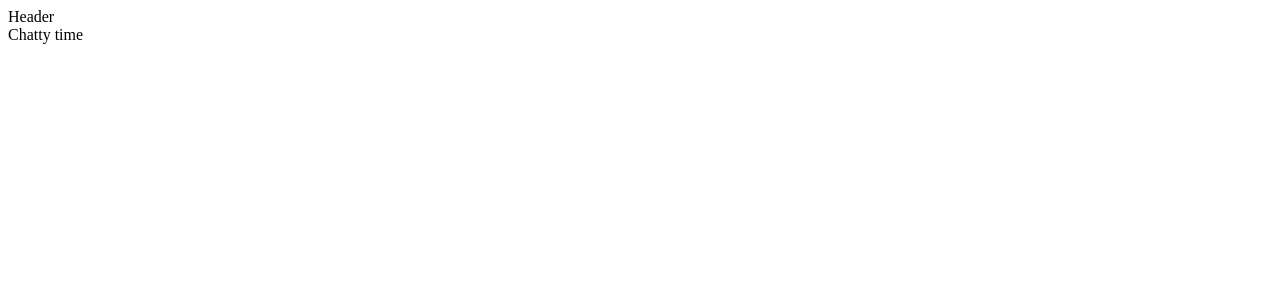
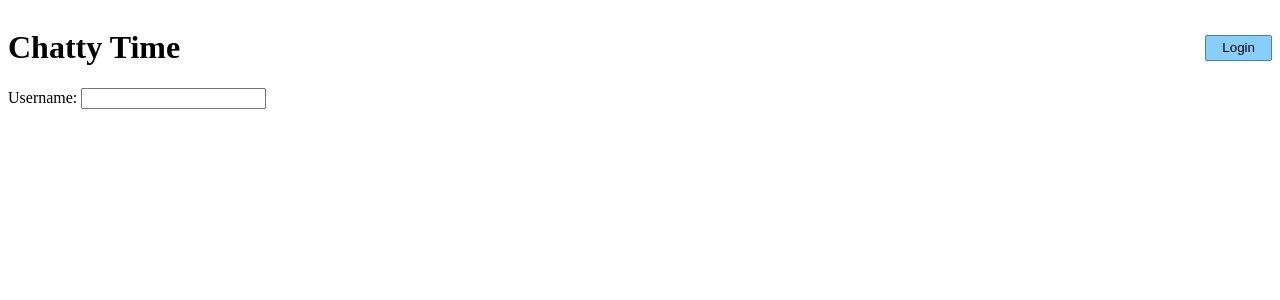
Before and after one commit to jamesdebnam/chat-room, a React (Create React App) app in the folder client/: page /#/login in a window 1280 px wide. Shown: the top 300 px of the page. Built offline with nearby package versions, Linux system fonts and the light colour scheme.

Commit message:
set up basic login functionality

```diff
--- a/client/src/components/App/App.js
+++ b/client/src/components/App/App.js
@@ -1,11 +1,19 @@
 import React from "react";
+import { Switch, Route } from "react-router-dom";
+
 import Header from "../Header/Header";
+import Login from "../Login/Login";
 
 export default function App() {
   return (
     <div>
       <Header />
-      Chatty time
+      <Switch>
+        <Route path="/login">
+          <Login />
+        </Route>
+        <Route path="/posts"></Route>
+      </Switch>
     </div>
   );
 }
--- /dev/null
+++ b/client/src/components/Header/Header.css
@@ -0,0 +1,10 @@
+.header {
+  display: flex;
+  justify-content: space-between;
+  align-items: center;
+}
+
+.nav-item {
+  text-decoration: none;
+  color: black;
+}
--- a/client/src/components/Header/Header.js
+++ b/client/src/components/Header/Header.js
@@ -1,5 +1,16 @@
 import React from "react";
+import { Link } from "react-router-dom";
+
+import LoginLink from "../LoginLink/LoginLink";
+import "./Header.css";
 
 export default function Header() {
-  return <div className="header">Header</div>;
+  return (
+    <div className="header">
+      <Link to="/" className="nav-item">
+        <h1>Chatty Time</h1>
+      </Link>
+      <LoginLink />
+    </div>
+  );
 }
--- /dev/null
+++ b/client/src/components/Login/Login.js
@@ -0,0 +1,27 @@
+import React, { useState } from "react";
+import { useDispatch } from "react-redux";
+
+import { fetchUserLogin } from "../../redux/reducers";
+
+export default function Login() {
+  const [input, setInput] = useState("");
+  const dispatch = useDispatch();
+
+  const handleSubmit = (e) => {
+    e.preventDefault();
+    dispatch(fetchUserLogin(input));
+  };
+  return (
+    <div>
+      <form onSubmit={handleSubmit}>
+        <label htmlFor="username">Username: </label>
+        <input
+          id="username"
+          type="text"
+          value={input}
+          onChange={(e) => setInput(e.target.value)}
+        ></input>
+      </form>
+    </div>
+  );
+}
--- /dev/null
+++ b/client/src/components/LoginLink/LoginLink.css
@@ -0,0 +1,26 @@
+.login-btn {
+  width: 5em;
+  height: 2em;
+  border-radius: 0.15em;
+  transition: all;
+}
+
+.login {
+  background-color: lightskyblue;
+  border: 0.1em solid steelblue;
+}
+
+.logout {
+  background-color: lightsalmon;
+  border: 0.1em solid salmon;
+}
+
+.logout-container {
+  display: flex;
+  width: 20vw;
+  justify-content: space-between;
+  align-content: center;
+}
+.welcome-text {
+  margin: 0;
+}
--- /dev/null
+++ b/client/src/components/LoginLink/LoginLink.js
@@ -0,0 +1,32 @@
+import React from "react";
+import { useSelector, useDispatch } from "react-redux";
+import { Link } from "react-router-dom";
+
+import "./LoginLink.css";
+import { logout } from "../../redux/reducers";
+
+export default function LoginLink() {
+  const login = useSelector((state) => state.login);
+  const dispatch = useDispatch();
+  console.log(logout);
+  if (login.isLoggedIn) {
+    return (
+      <div className="logout-container">
+        <p className="welcome-text">Welcome, {login.username}</p>
+        <Link to="/">
+          <button
+            className="logout login-btn"
+            onClick={() => dispatch(logout())}
+          >
+            Logout
+          </button>
+        </Link>
+      </div>
+    );
+  }
+  return (
+    <Link to="/login">
+      <button className="login-btn login">Login</button>
+    </Link>
+  );
+}
--- a/client/src/index.js
+++ b/client/src/index.js
@@ -1,15 +1,18 @@
 import React from "react";
 import ReactDOM from "react-dom";
 import { Provider } from "react-redux";
+import { HashRouter } from "react-router-dom";
 
 import App from "./components/App/App";
 import store from "./redux/store";
 
 ReactDOM.render(
   <React.StrictMode>
-    <Provider store={store}>
-      <App />
-    </Provider>
+    <HashRouter>
+      <Provider store={store}>
+        <App />
+      </Provider>
+    </HashRouter>
   </React.StrictMode>,
   document.getElementById("root")
 );
--- a/client/src/redux/reducers.js
+++ b/client/src/redux/reducers.js
@@ -1,13 +1,14 @@
 import { createSlice, createAsyncThunk } from "@reduxjs/toolkit";
 import axios from "axios";
+import { useHistory } from "react-router-dom";
 
 import { combineReducers } from "redux";
+axios.defaults.baseURL = "http://localhost:5000";
 
-const fetchUserLogin = createAsyncThunk(
+export const fetchUserLogin = createAsyncThunk(
   "login/fetchUserLogin",
   async (username) => {
-    const response = await axios.get(`/api/users/${username}`);
-    console.log(response);
+    const response = await axios.get(`/login/${username}`);
     return response.data;
   }
 );
@@ -17,21 +18,29 @@ const loginSlice = createSlice({
   initialState: {
     isLoggedIn: false,
     username: "",
+    userId: null,
   },
   reducers: {
     logout: () => {
       return {
         isLoggedIn: false,
         username: "",
+        userId: null,
       };
     },
   },
   extraReducers: {
     [fetchUserLogin.fulfilled]: (state, action) => {
-      state = { isLoggedIn: true, username: action.payload.username };
+      state = {
+        isLoggedIn: true,
+        username: action.payload.username,
+        userId: action.payload.id,
+      };
       return state;
     },
   },
 });
 
+export const { logout } = loginSlice.actions;
+
 export default combineReducers({ login: loginSlice.reducer });
```
